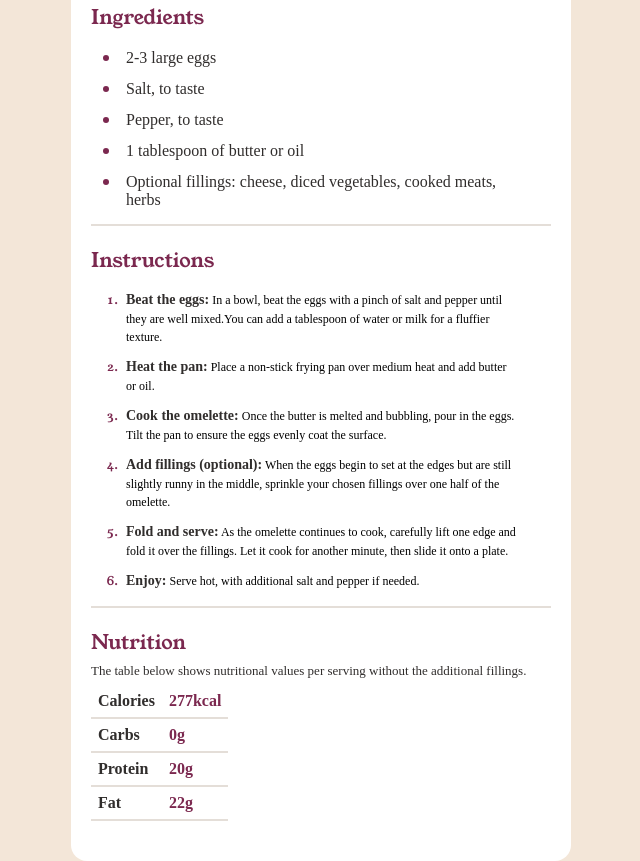
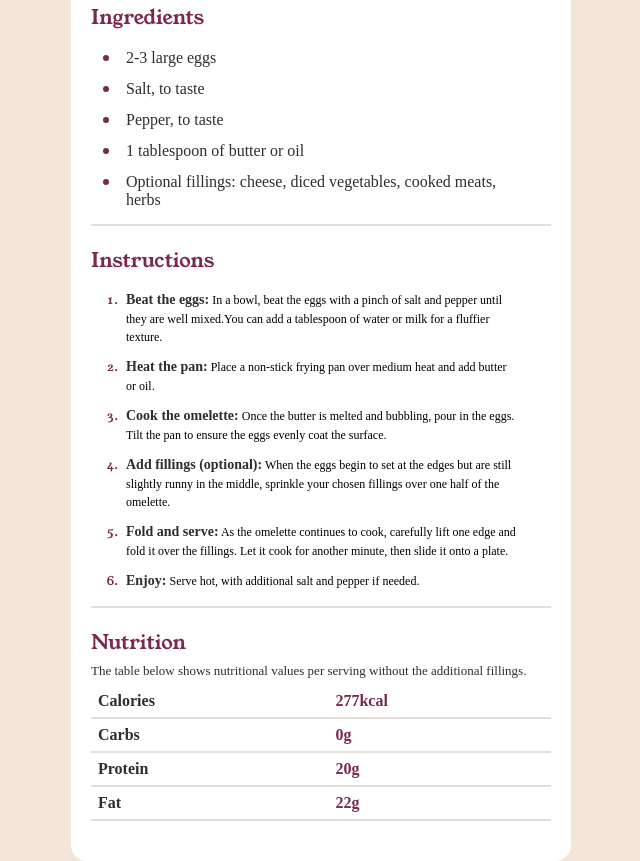
Before and after one commit to Tifem/omelette-recipe, a plain HTML site: page index.html in a window 1280 px wide. Shown: the part 495-1356 px from the top of the page, without its empty margins (319-959 px from the left). Drawn offline with Linux system fonts and the light colour scheme.

```diff
--- a/style.css
+++ b/style.css
@@ -105,7 +105,6 @@ h2{
 }
 
 p{
-    /* font-size: var(--font-size); */
     font-size: 12px;
     line-height: 1.5;
     color: var(--Dark-Charcoal);
@@ -133,7 +132,7 @@ tr,td,th{
 
 table{
 
-    max-width: 100%;
+    width: 100%;
     border-collapse: collapse;
 }
 
```
